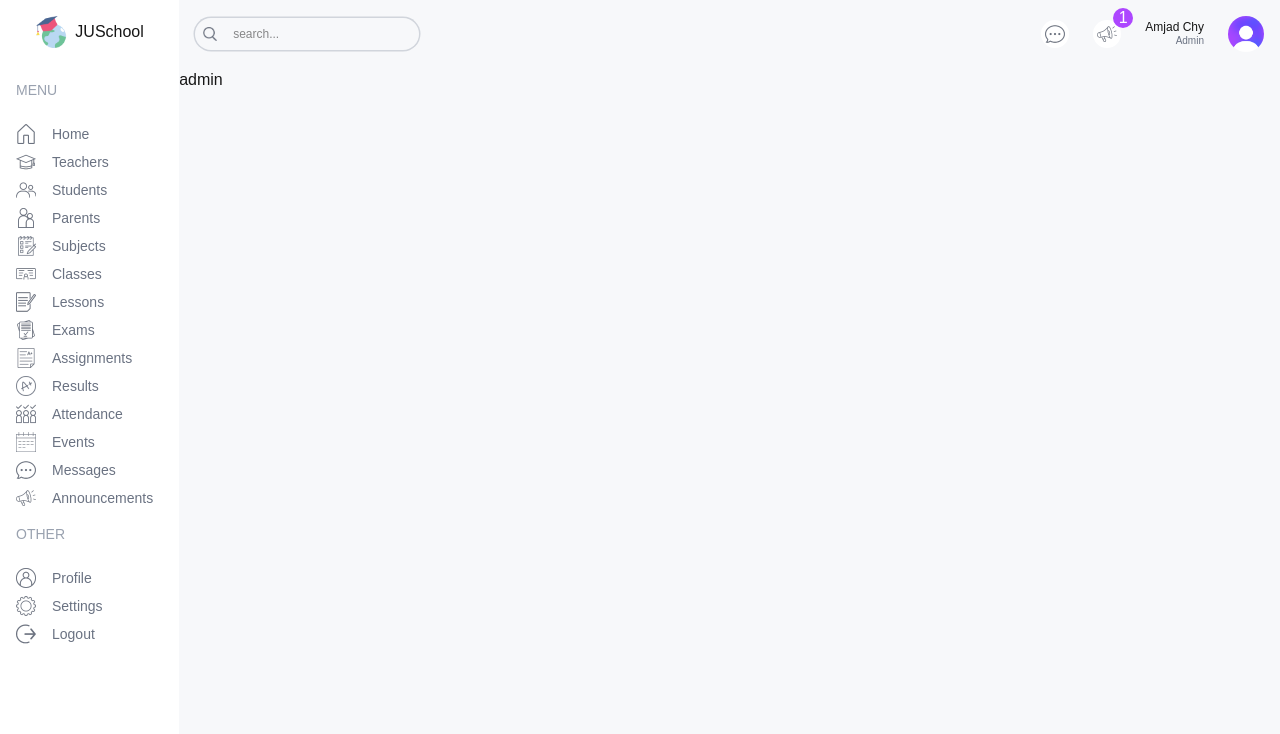
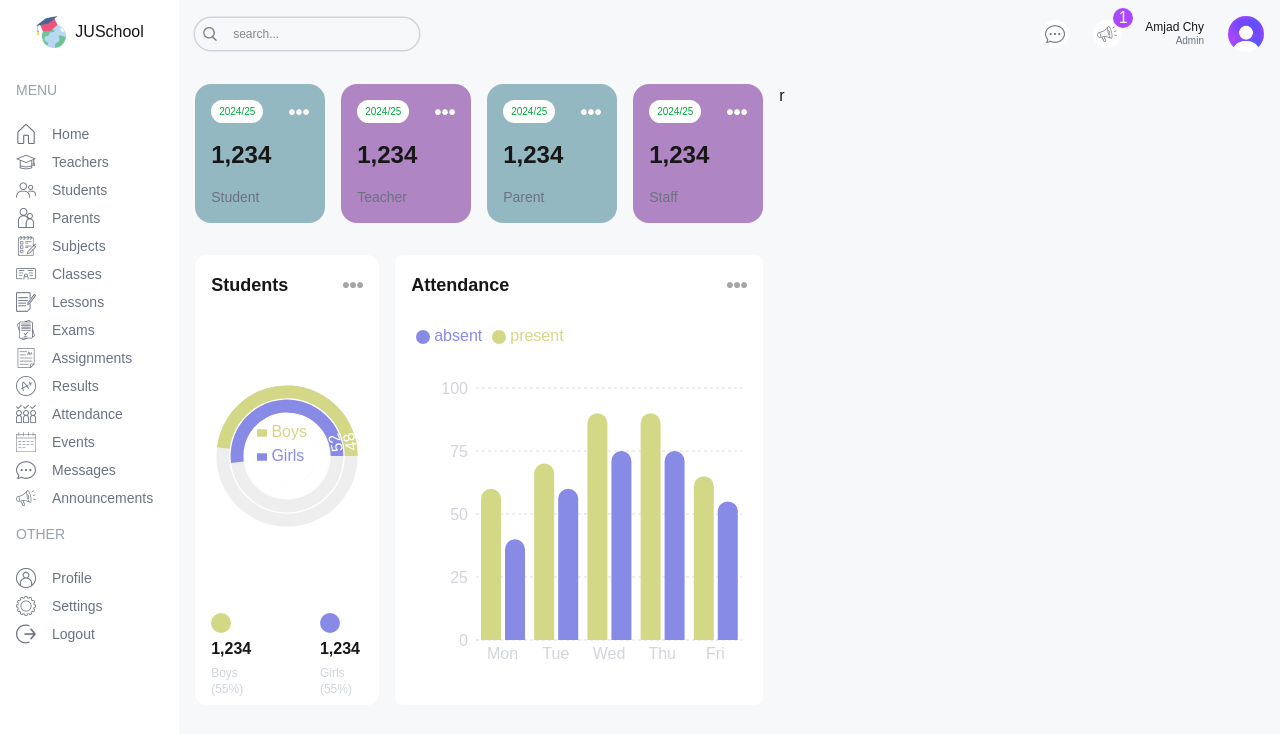
Before and after one commit to AmjadChowdhury/school-management-dash, a Next.js app: page /admin in a window 1280 px wide. Shown: the top 734 px of the page. Built offline with nearby package versions, Linux system fonts and the light colour scheme.

Commit message:
create 4 cards in admin section and add two chart simple radial bar chart and simple bar chart

```diff
--- a/package.json
+++ b/package.json
@@ -11,7 +11,8 @@
   "dependencies": {
     "next": "16.1.1",
     "react": "19.2.3",
-    "react-dom": "19.2.3"
+    "react-dom": "19.2.3",
+    "recharts": "^3.6.0"
   },
   "devDependencies": {
     "@tailwindcss/postcss": "^4",
--- a/src/app/(dashboard)/admin/page.tsx
+++ b/src/app/(dashboard)/admin/page.tsx
@@ -1,11 +1,38 @@
-import React from 'react';
+import AttendanceChart from "@/components/AttendanceChart";
+import CountChart from "@/components/CountChart";
+import UserCard from "@/components/UserCard";
+import React from "react";
 
 const AdminPage = () => {
-    return (
-        <div>
-            admin
+  return (
+    <div className="p-4 flex flex-col md:flex-row gap-4">
+      {/* left */}
+      <div className="w-full md:w-2/3 flex flex-col gap-8">
+        {/* USER card */}
+        <div className="flex gap-4 justify-between flex-wrap lg:flex-nowrap">
+            <UserCard type="student"/>
+            <UserCard type="teacher"/>
+            <UserCard type="parent"/>
+            <UserCard type="staff"/>
         </div>
-    );
+        {/* Middle Charts */}
+        <div className="flex gap-4 flex-col md:flex-row">
+            {/* CountCahrts */}
+            <div className="w-full md:w-1/3 h-[450px] ">
+                <CountChart/>
+            </div>
+            {/* Attendance chart */}
+            <div className="w-full md:w-2/3 h-[450px]">
+                <AttendanceChart/>
+            </div>
+        </div>
+        {/* Bottom Charts */}
+        <div className=""></div>
+      </div>
+      {/* right */}
+      <div className="w-full md:1/3">r</div>
+    </div>
+  );
 };
 
 export default AdminPage;
--- /dev/null
+++ b/src/components/AttendanceChart.tsx
@@ -0,0 +1,85 @@
+"use client";
+import Image from "next/image";
+import {
+  BarChart,
+  Bar,
+  Rectangle,
+  XAxis,
+  YAxis,
+  CartesianGrid,
+  Tooltip,
+  Legend,
+  ResponsiveContainer,
+} from "recharts";
+
+const data = [
+  {
+    name: "Mon",
+    present: 60,
+    absent: 40,
+  },
+  {
+    name: "Tue",
+    present: 70,
+    absent: 60,
+  },
+  {
+    name: "Wed",
+    present: 90,
+    absent: 75,
+  },
+  {
+    name: "Thu",
+    present: 90,
+    absent: 75,
+  },
+  {
+    name: "Fri",
+    present: 65,
+    absent: 55,
+  },
+];
+const AttendanceChart = () => {
+  return (
+    <div className="bg-white rounded-lg p-4 h-full">
+      <div className="flex justify-between items-center">
+        <h1 className="text-lg font-semibold">Attendance</h1>
+        <Image src="/moreDark.png" alt="" width={20} height={20} />
+      </div>
+      <ResponsiveContainer width="100%" height="90%">
+        <BarChart width={500} height={300} data={data} barSize={20}>
+          <CartesianGrid strokeDasharray="3 3" vertical={false} stroke="#ddd" />
+          <XAxis
+            dataKey="name"
+            axisLine={false}
+            tick={{ fill: "#d1d5db" }}
+            tickLine={false}
+          />
+          <YAxis axisLine={false} tick={{ fill: "#d1d5db" }} tickLine={false} />
+          <Tooltip
+            contentStyle={{ borderRadius: "10px", borderColor: "lightgray" }}
+          />
+          <Legend
+            align="left"
+            verticalAlign="top"
+            wrapperStyle={{ paddingTop: "20px", paddingBottom: "40px" }}
+          />
+          <Bar
+            dataKey="present"
+            fill="#d3d886"
+            legendType="circle"
+            radius={[10, 10, 0, 0]}
+          />
+          <Bar
+            dataKey="absent"
+            fill="#888be6"
+            legendType="circle"
+            radius={[10, 10, 0, 0]}
+          />
+        </BarChart>
+      </ResponsiveContainer>
+    </div>
+  );
+};
+
+export default AttendanceChart;
--- /dev/null
+++ b/src/components/CountChart.tsx
@@ -0,0 +1,82 @@
+"use client"
+import React from "react";
+import {
+  RadialBarChart,
+  RadialBar,
+  Legend,
+  Tooltip,
+  ResponsiveContainer,
+} from "recharts";
+
+import Image from "next/image";
+
+// #region Sample data
+const data = [
+  {
+    name: "Total",
+    count: 100,
+    fill: "white",
+  },
+  {
+    name: "Girls",
+    count: 52,
+    fill: "#888be6",
+  },
+  {
+    name: "Boys",
+    count: 48,
+    fill: "#d3d886",
+  }
+
+
+];
+
+
+
+const CountChart = () => {
+  return (
+    <div className="bg-white rounded-xl w-full h-full p-4">
+      {/* title */}
+      <div className="flex justify-between items-center">
+        <h1 className="text-lg font-semibold">Students</h1>
+        <Image src="/moreDark.png" alt="" width={20} height={20} />
+      </div>
+      {/* Chart */}
+      <div className="w-full h-[75%]">
+        <ResponsiveContainer>
+          <RadialBarChart
+            cx="50%"
+            cy="50%"
+            innerRadius="40%"
+            outerRadius="100%"
+            barSize={32}
+            data={data}
+          >
+            <RadialBar
+              label={{ position: "insideStart", fill: "#fff" }}
+              background
+              dataKey="count"
+            />
+            <Legend iconSize={10} layout="vertical" verticalAlign="middle"/>
+            <Tooltip/>
+          </RadialBarChart>
+        </ResponsiveContainer>
+      </div>
+      {/* bottom */}
+      <div className="flex justify-center gap-16">
+        <div className="flex flex-col gap-1">
+          <div className="w-5 h-5 bg-[#d3d886] rounded-full" />
+          <h1 className="font-bold">1,234</h1>
+          <h2 className="text-xs text-gray-300">Boys (55%)</h2>
+        </div>
+        <div className="flex flex-col gap-1">
+          <div className="w-5 h-5 bg-[#888be6] rounded-full" />
+          <h1 className="font-bold">1,234</h1>
+          <h2 className="text-xs text-gray-300">Girls (55%)</h2>
+        </div>
+      </div>
+    </div>
+  );
+};
+
+export default CountChart;
--- /dev/null
+++ b/src/components/UserCard.tsx
@@ -0,0 +1,17 @@
+import Image from 'next/image';
+import React from 'react';
+
+const UserCard = ({type}:{type:string}) => {
+    return (
+        <div className='rounded-2xl odd:bg-[#94b8c1] even:bg-[#af86c3] p-4 flex-1 min-w-[130px]'>
+            <div className='flex justify-between items-center'>
+                <span className='text-[10px] bg-white px-2 py-1 rounded-full text-green-600'>2024/25</span>
+                <Image src="/more.png" alt='more' width={20} height={20} />
+            </div>
+            <h1 className='text-2xl font-semibold my-4'>1,234</h1>
+            <h2 className='capitalize text-sm font-medium text-gray-500'>{type}</h2>
+        </div>
+    );
+};
+
+export default UserCard;
```
Also changed, not shown: 1 other file (tests, documents, lock files or other folders).
